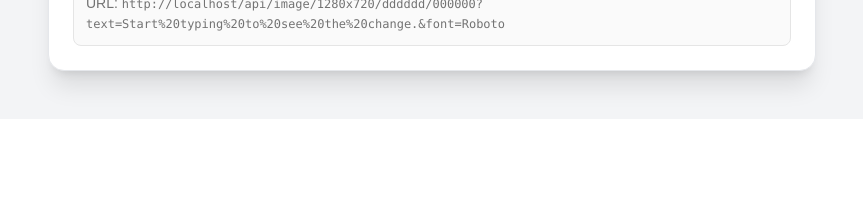
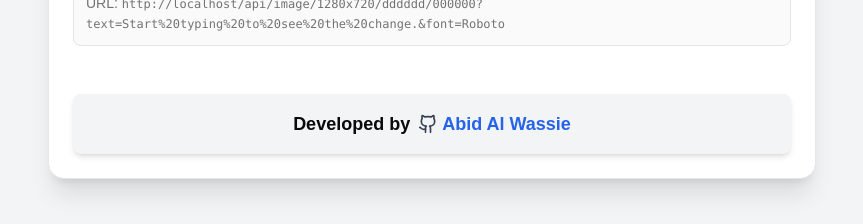
Before and after one commit to AbidAlWassie/holdmyimage, a Next.js app: page / in a window 1280 px wide. Shown: the part 1393-1617 px from the top of the page, without its empty margins (208-1071 px from the left). Before the commit the page ends 1512 px from the top, so only its background shows below. Built offline with nearby package versions, Linux system fonts and the light colour scheme.

Commit message:
added credits

```diff
--- a/app/page.tsx
+++ b/app/page.tsx
@@ -1,4 +1,5 @@
 "use client";
+import Credits from "@/components/Credits";
 import ImageActions from "@/components/ImageActions";
 import ImageControls from "@/components/ImageControls";
 import ImagePreview from "@/components/ImagePreview";
@@ -41,6 +42,7 @@ export default function Home() {
         />
         <ImagePreview imageUrl={imageUrl} width={width} height={height} />
         <ImageActions imageUrl={imageUrl} />
+        <Credits />
       </Card>
     </div>
   );
--- /dev/null
+++ b/components/Credits.tsx
@@ -0,0 +1,20 @@
+import { Github } from "lucide-react";
+
+export default function Credits() {
+  return (
+    <div className="grid gap-6 p-6">
+      <div className="flex items-center justify-center p-4 bg-gray-100 rounded-lg shadow-md">
+        <p className="text-lg font-semibold flex items-center">
+          Developed by
+          <a
+            href="https://github.com/abidalwassie"
+            className="text-blue-600 hover:underline flex items-center ml-2"
+          >
+            <Github className="w-5 h-5 mr-1 text-gray-700" />
+            Abid Al Wassie
+          </a>
+        </p>
+      </div>
+    </div>
+  );
+}
```
